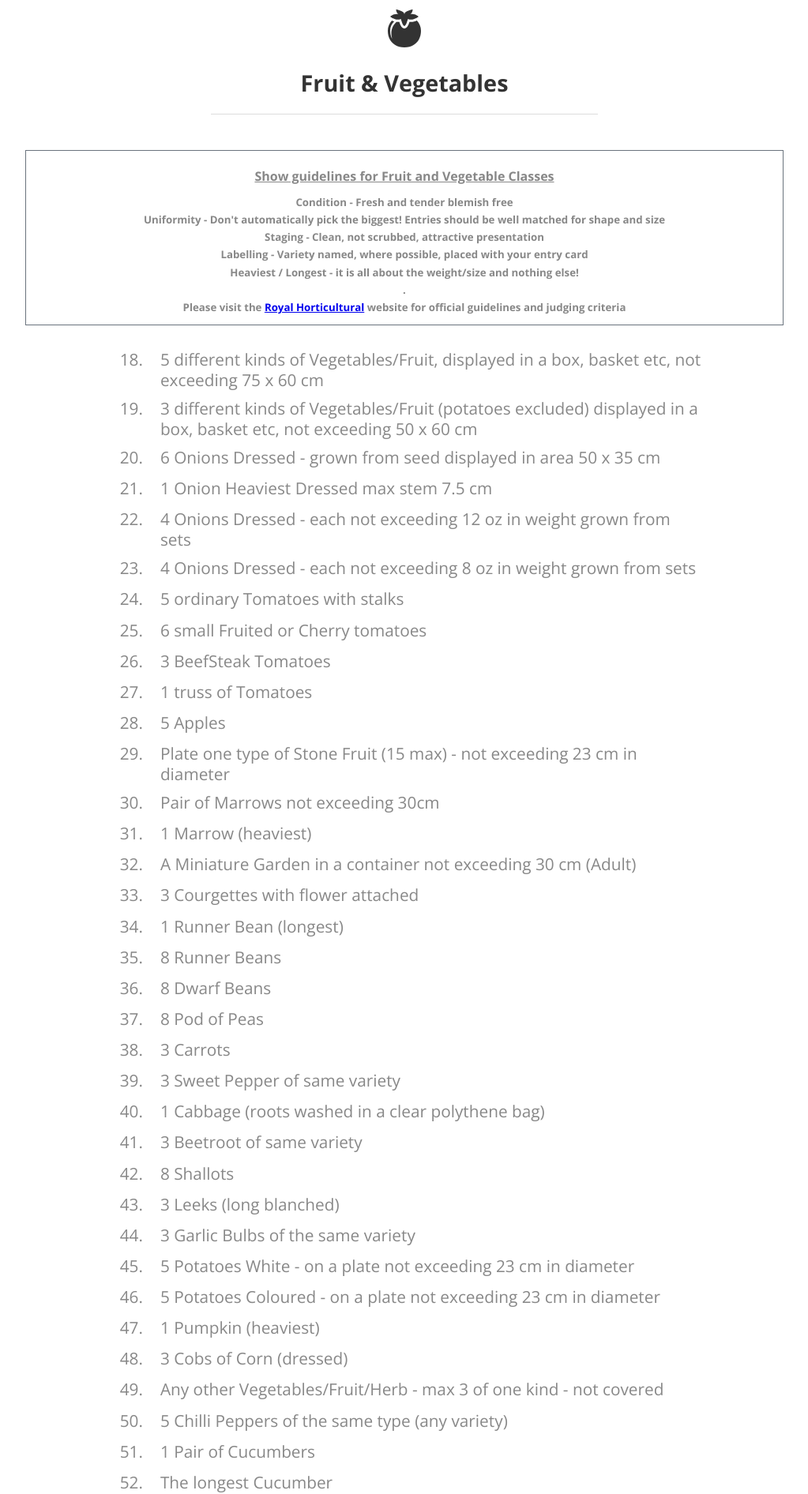
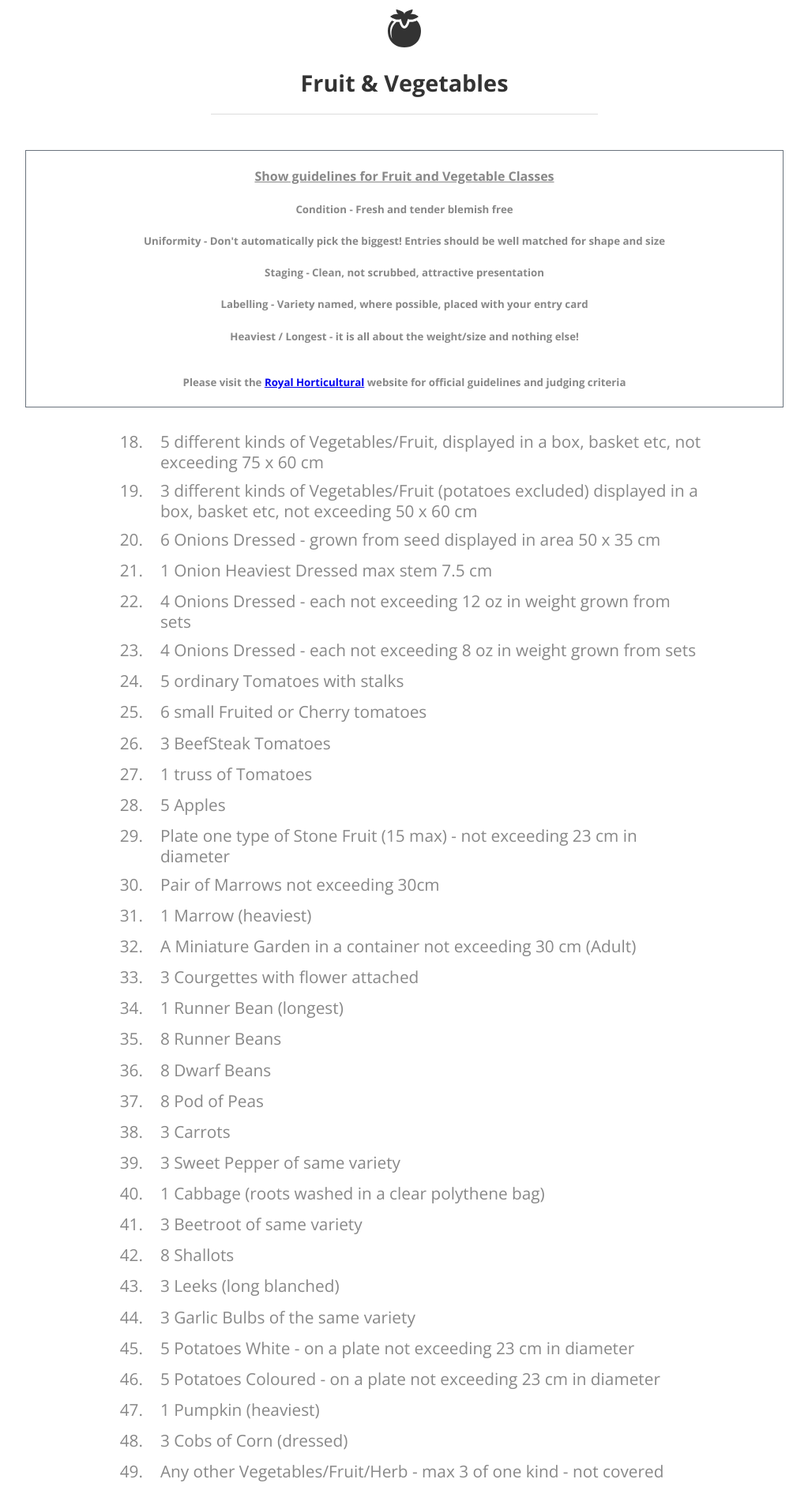
Before and after one commit to AlderleyEdgeVillageShow/website, a Jekyll site: the page built from index.html, in a window 1280 px wide. Shown: the part 3254-5146 px from the top of the page at 79% size, without its empty margins (128-1151 px from the left). Built offline with Jekyll 4.4.1, drawn with Linux system fonts in a browser that asks for light colours; a script that is not in the unit is left out.

```diff
--- a/_data/classes.yml
+++ b/_data/classes.yml
@@ -43,8 +43,7 @@
     - <strong>Staging</strong>  - Clean, not scrubbed, attractive presentation
     - <strong>Labelling</strong>  - Variety named, where possible, placed with your entry card
     - <strong>Heaviest / Longest</strong>  - it is all about the weight/size and nothing else!
-    - .
-    - <br/><br/> Please visit the <a target=_blank href="https://www.rhs.org.uk/">Royal Horticultural</a> website for official guidelines and judging criteria
+    - <br/> Please visit the <a target=_blank href="https://www.rhs.org.uk/">Royal Horticultural</a> website for official guidelines and judging criteria
   classes:
     - number: 18
       name: 5 different kinds of Vegetables/Fruit, displayed in a box, basket etc, not exceeding 75 x 60 cm
--- a/_sass/layout.scss
+++ b/_sass/layout.scss
@@ -457,6 +457,9 @@
   margin-left: 10px;
   margin-right: 10px;
   border: #6a737d solid 1px;
+  h5 {
+    display: block;
+  }
   ol {
     text-align: left;
     padding-right: 20px;
@@ -464,7 +467,4 @@
   h4 {
     text-decoration: underline;
   }
-  h5 {
-    line-height: 0;
-  }
 }
```
